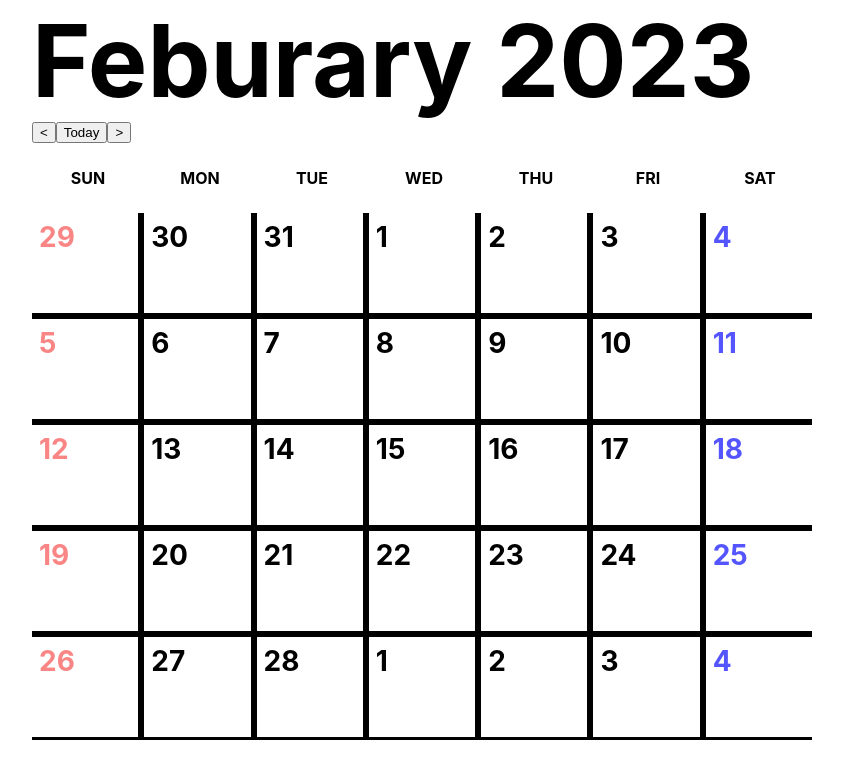
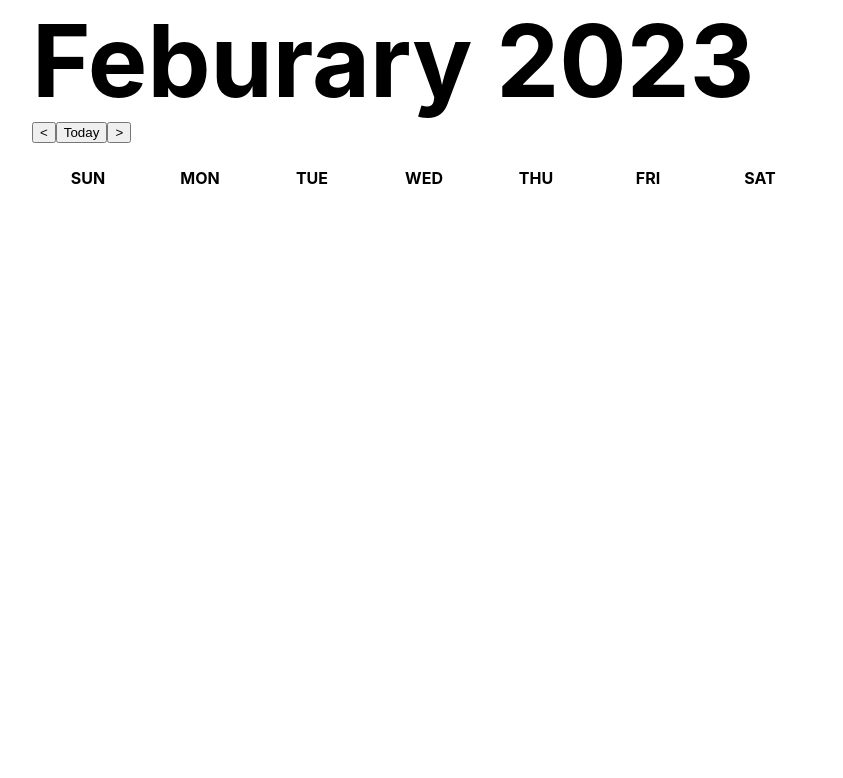
Before and after one commit to UlsanBigDev/ChunMa, a React (Create React App) app: page / in a window 1280 px wide. Shown: the top 778 px of the page, without its empty margins (216-1059 px from the left). Built offline with nearby package versions, Linux system fonts and the light colour scheme.

Commit message:
fourth commit

```diff
--- a/src/page/Calendar.tsx
+++ b/src/page/Calendar.tsx
@@ -173,26 +173,49 @@ function Calendar(props : {setModal:Function}) {
         })}
       </div>
       <div className='calendar'>
-        {arrWeek.map((weeks) => {
+        {/* {arrWeek.map((weeks) => {
           return(
             <div className='calendar-week'>
               { weeks.map((day, index)=>{
                 console.log(day);
-                if ( index <= PLDay) {
+                if ( index <= PLDay ) {
                   if ( viewMonth === 0 ) {
-                    return <Day year = {viewYear-1} month = {12} day={day} clickEvent={()=>{openModal(viewYear-1, viewMonth, day)}}/>
-                  } else {
-                    return <Day year = {viewYear} month = {viewMonth} day={day} clickEvent={()=>{openModal(viewYear, viewMonth, day)}}/>
+                    return <Day year = {viewYear} month = {viewMonth + 1} day={day} clickEvent={()=>{openModal(viewYear, viewMonth + 1, day)}}/>
+                  } else if ( index <= PLDay) {
+                    return <Day year = {viewYear - 1} month = {12} day={day} clickEvent={()=>{openModal(viewYear - 1, 12 , day)}}/>
                   }
-                } else if ( day === 0 ) {
-                  return <Day year = {prevYear} month = {prevMonth+2} day={nextmonth - 5 + index} clickEvent={()=>{openModal(prevYear,prevMonth+2,nextmonth - 5 + index)}}/>
-                } else {
-                  return <Day year = {prevYear} month = {prevMonth+1} day={day} clickEvent={()=>{openModal(prevYear,prevMonth+1,day)}}/>
                 }
+                  // else {
+                  //   return <Day year = {viewYear} month = {viewMonth} day={day} clickEvent={()=>{openModal(viewYear, viewMonth, day)}}/>
+                  // }
+                // else if ( day === 0 ) {
+                //   return <Day year = {prevYear} month = {prevMonth+2} day={nextmonth - 5 + index} clickEvent={()=>{openModal(prevYear,prevMonth+2,nextmonth - 5 + index)}}/>
+                // } else {
+                //   return <Day year = {prevYear} month = {prevMonth+1} day={day} clickEvent={()=>{openModal(prevYear,prevMonth+1,day)}}/>
+                // }
               }) }
             </div>
           )
-        })}
+        })} */}
+        {
+          arrWeek.map((weeks) => {
+            return(
+              <div className='calendar-week'>
+                {
+                  weeks.map((day, index) => {
+                    if ( viewMonth === 0 ) {
+                      if ( index <= PLDay ) {
+                        return( <Day year = {viewYear - 1} month = {12} day={day} clickEvent={() => {openModal(viewYear - 1, 12, day)}}/> )
+                      } else if ( index <= PLDay ){
+                        console.log("dasf")
+                      }
+                  }
+                  })
+                }
+              </div>
+            )
+          })
+        }
         {/* {
           dates.map((value) => {
             return <div className='calendar-week'> {value} </div>
```
